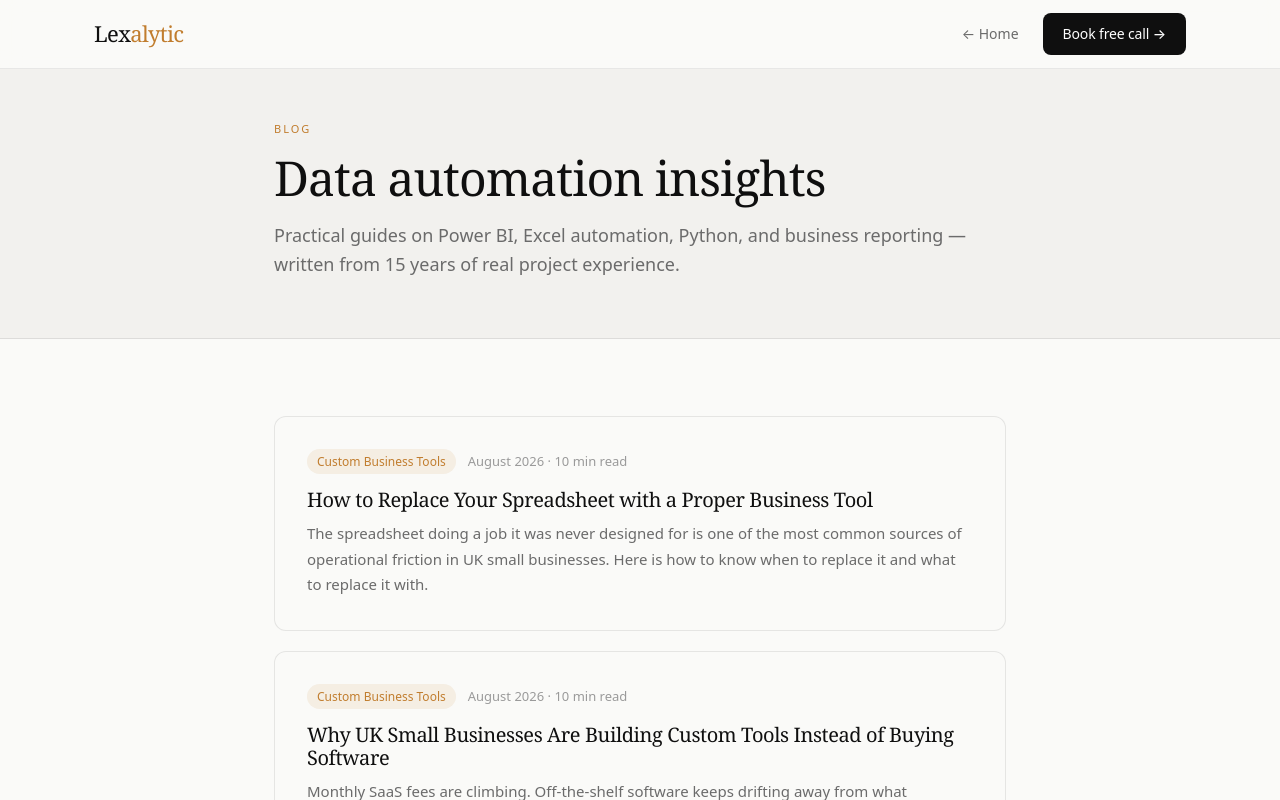
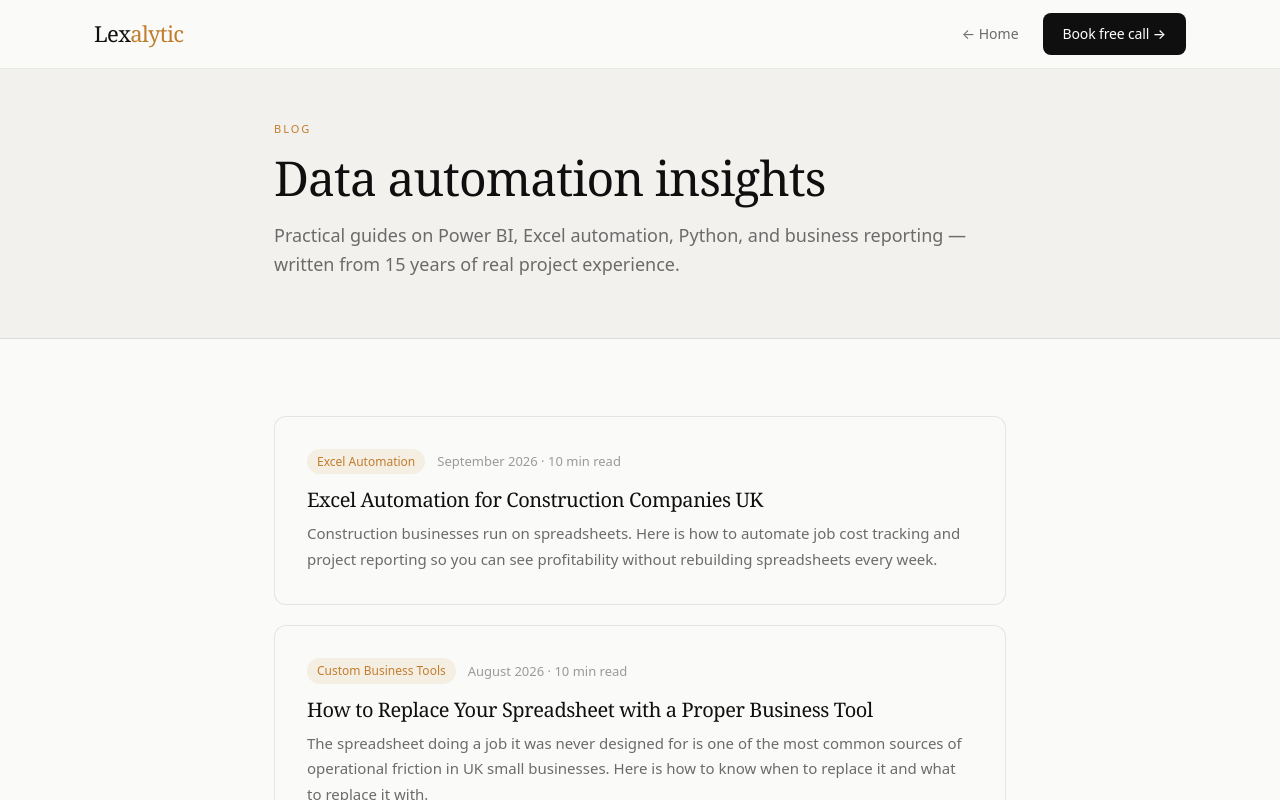
Before and after one commit to printpeachstudio-blip/lexalytic, a Next.js app: page /blog in a window 1280 px wide. Shown: the top 800 px of the page. Built offline with nearby package versions, Linux system fonts and the light colour scheme.

Commit message:
auto-publish: excel-automation-construction-companies-uk

```diff
--- a/app/blog/page.tsx
+++ b/app/blog/page.tsx
@@ -8,6 +8,14 @@ export const metadata: Metadata = {
 }
 
 const posts = [
+  {
+    slug: 'excel-automation-construction-companies-uk',
+    title: 'Excel Automation for Construction Companies UK',
+    excerpt: 'Construction businesses run on spreadsheets. Here is how to automate job cost tracking and project reporting so you can see profitability without rebuilding spreadsheets every week.',
+    date: 'September 2026',
+    readTime: '10 min read',
+    tag: 'Excel Automation',
+  },
   {
     slug: 'replace-spreadsheet-with-business-tool',
     title: 'How to Replace Your Spreadsheet with a Proper Business Tool',
```
